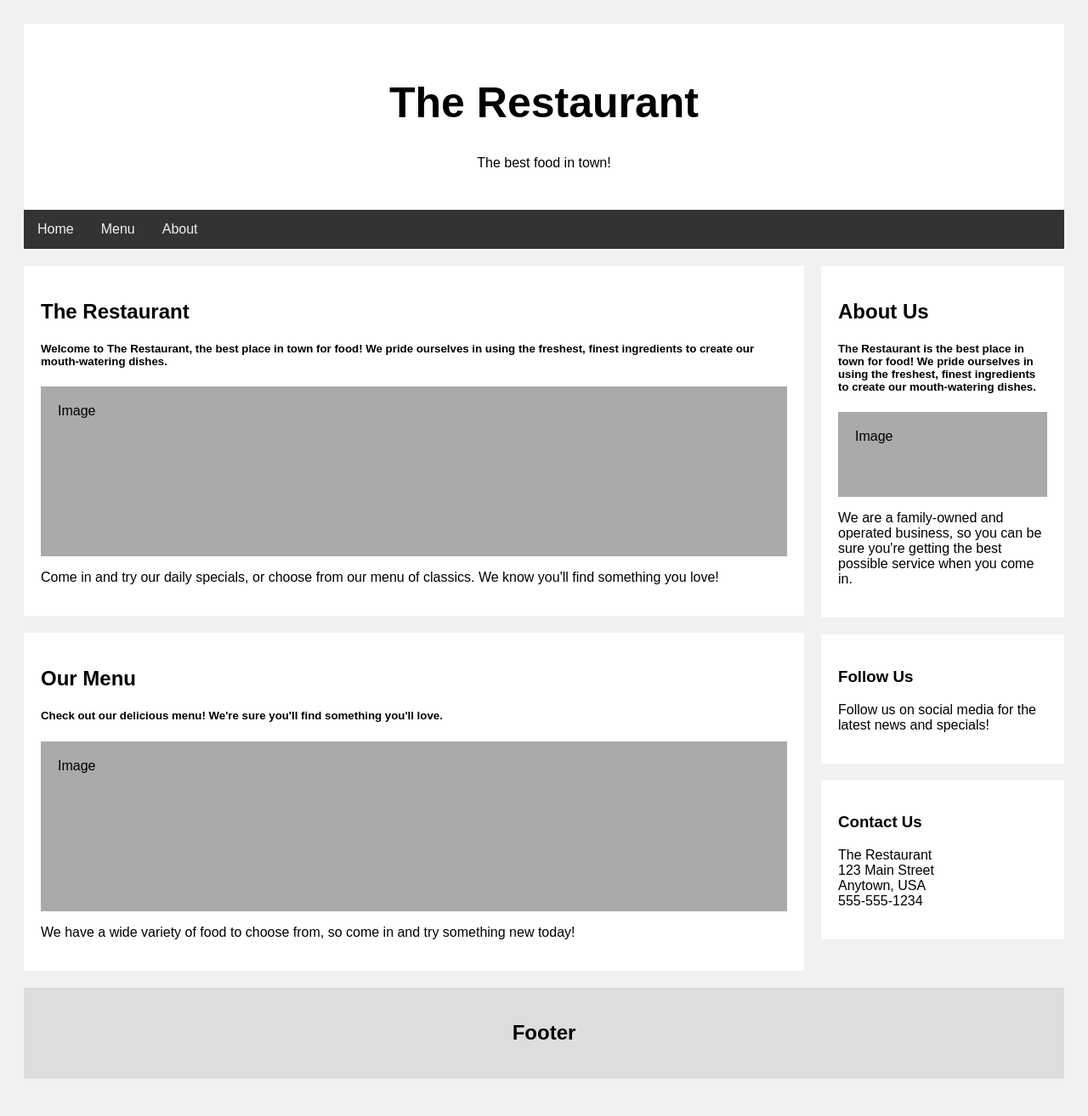
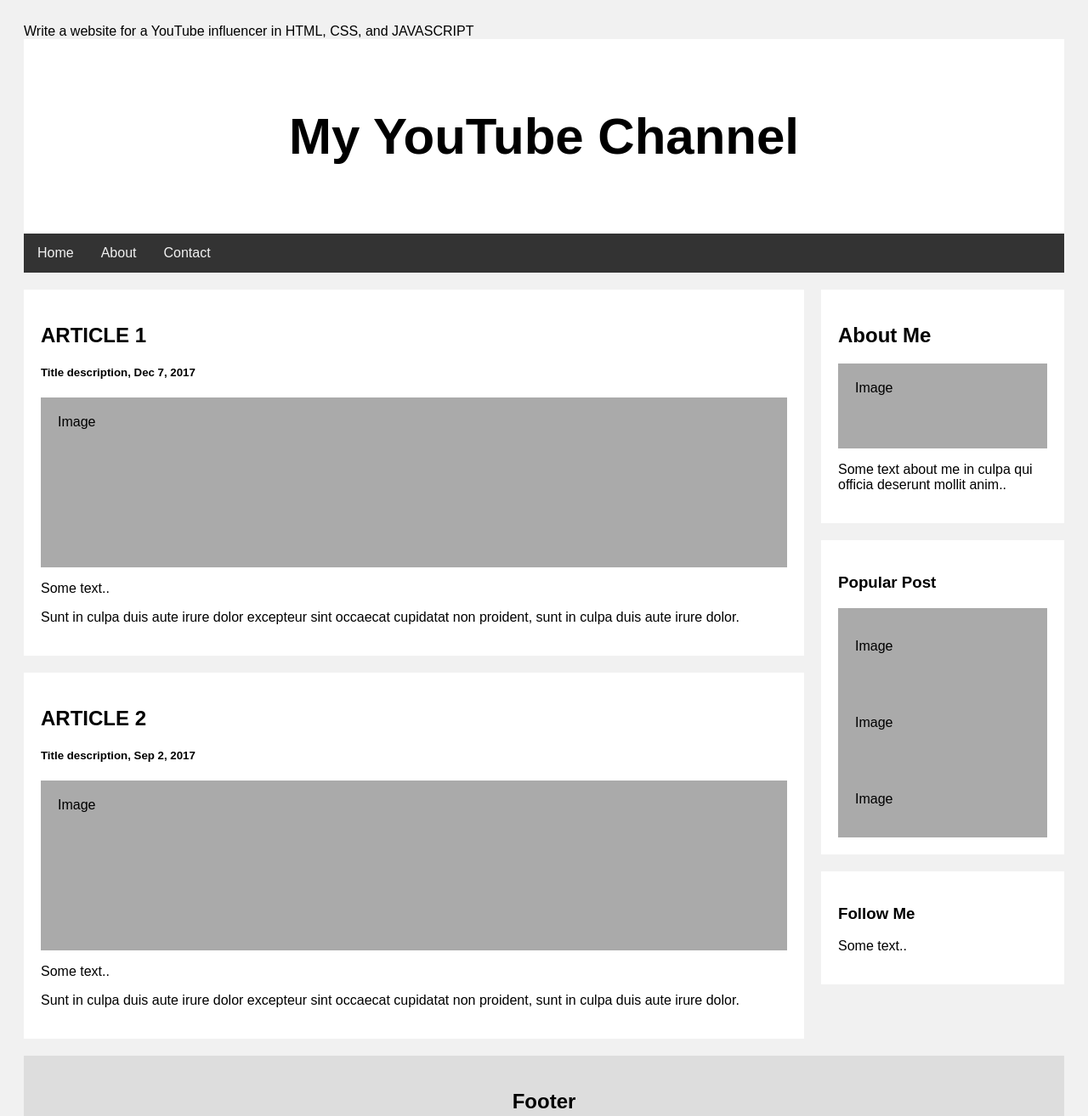
Before and after one commit to chezmealsonline/chezmeals.gq, a plain HTML site: page index.html in a window 1280 px wide. Shown: the top 1314 px of the page at 85% size. Drawn offline with Linux system fonts and the light colour scheme.

Commit message:
Update index.html

```diff
--- a/index.html
+++ b/index.html
@@ -1,6 +1,11 @@
+Write a website for a YouTube influencer in HTML,  CSS, and JAVASCRIPT
+
+
+
 <!DOCTYPE html>
 <html>
 <head>
+<meta name="viewport" content="width=device-width, initial-scale=1">
 <style>
 * {
   box-sizing: border-box;
@@ -16,12 +21,9 @@ body {
 /* Header/Blog Title */
 .header {
   padding: 30px;
+  font-size: 40px;
   text-align: center;
   background: white;
-}
-
-.header h1 {
-    font-size: 50px;
 }
 
 /* Style the top navigation bar */
@@ -101,48 +103,47 @@ body {
 <body>
 
 <div class="header">
-  <h1>The Restaurant</h1>
-  <p>The best food in town!</p>
+  <h2>My YouTube Channel</h2>
 </div>
 
 <div class="topnav">
   <a href="#">Home</a>
-  <a href="#">Menu</a>
   <a href="#">About</a>
+  <a href="#">Contact</a>
 </div>
 
 <div class="row">
   <div class="leftcolumn">
     <div class="card">
-      <h2>The Restaurant</h2>
-      <h5>Welcome to The Restaurant, the best place in town for food! We pride ourselves in using the freshest, finest ingredients to create our mouth-watering dishes.</h5>
+      <h2>ARTICLE 1</h2>
+      <h5>Title description, Dec 7, 2017</h5>
       <div class="fakeimg" style="height:200px;">Image</div>
-      <p>Come in and try our daily specials, or choose from our menu of classics. We know you'll find something you love!</p>
+      <p>Some text..</p>
+      <p>Sunt in culpa duis aute irure dolor excepteur sint occaecat cupidatat non proident, sunt in culpa duis aute irure dolor.</p>
     </div>
     <div class="card">
-      <h2>Our Menu</h2>
-      <h5>Check out our delicious menu! We're sure you'll find something you'll love.</h5>
+      <h2>ARTICLE 2</h2>
+      <h5>Title description, Sep 2, 2017</h5>
       <div class="fakeimg" style="height:200px;">Image</div>
-      <p>We have a wide variety of food to choose from, so come in and try something new today!</p>
+      <p>Some text..</p>
+      <p>Sunt in culpa duis aute irure dolor excepteur sint occaecat cupidatat non proident, sunt in culpa duis aute irure dolor.</p>
     </div>
   </div>
   <div class="rightcolumn">
     <div class="card">
-      <h2>About Us</h2>
-      <h5>The Restaurant is the best place in town for food! We pride ourselves in using the freshest, finest ingredients to create our mouth-watering dishes.</h5>
+      <h2>About Me</h2>
       <div class="fakeimg" style="height:100px;">Image</div>
-      <p>We are a family-owned and operated business, so you can be sure you're getting the best possible service when you come in.</p>
+      <p>Some text about me in culpa qui officia deserunt mollit anim..</p>
     </div>
     <div class="card">
-      <h3>Follow Us</h3>
-      <p>Follow us on social media for the latest news and specials!</p>
+      <h3>Popular Post</h3>
+      <div class="fakeimg"><p>Image</p></div>
+      <div class="fakeimg"><p>Image</p></div>
+      <div class="fakeimg"><p>Image</p></div>
     </div>
     <div class="card">
-      <h3>Contact Us</h3>
-      <p>The Restaurant<br>
-         123 Main Street<br>
-         Anytown, USA<br>
-         555-555-1234</p>
+      <h3>Follow Me</h3>
+      <p>Some text..</p>
     </div>
   </div>
 </div>
```
Lines whose indentation alone changed are shown as unchanged.
